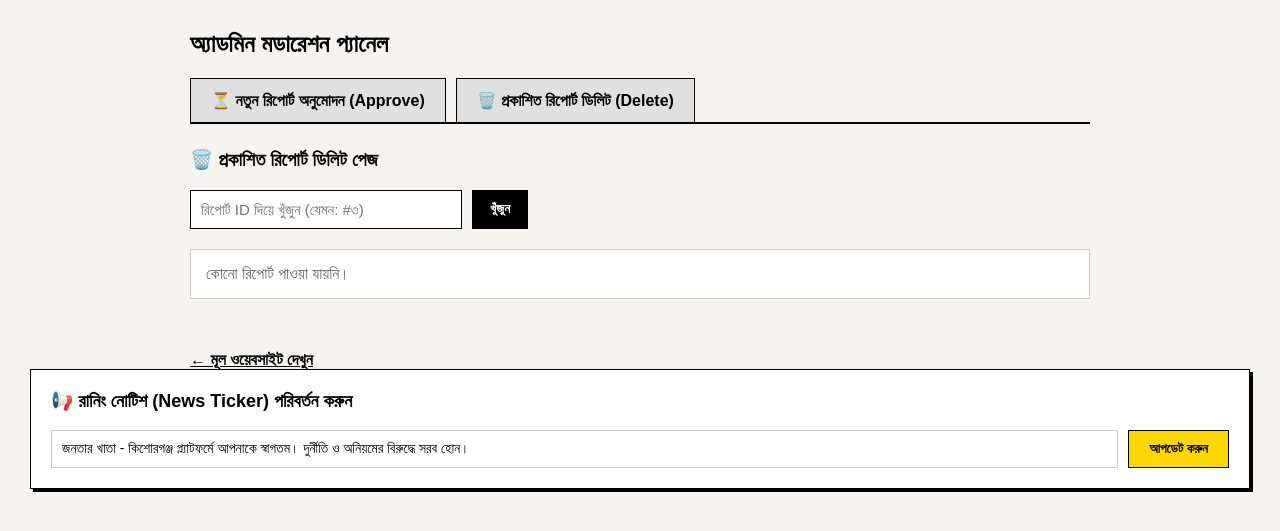
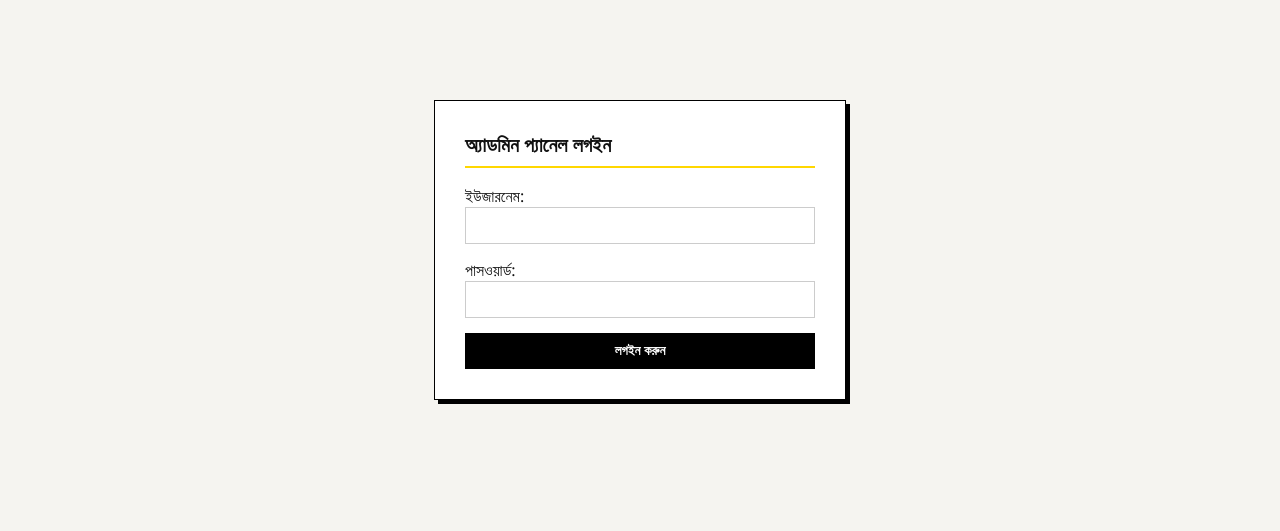
Before and after one commit to junayed1211/jonotar-khata-kishorgonj, a Flask app: page /admin in a window 1280 px wide. Shown: the top 531 px of the page. Run offline with Flask 3, Linux system fonts and the light colour scheme.

Commit message:
Update admin panel HTML structure and styles

```diff
--- a/templates/admin.html
+++ b/templates/admin.html
@@ -2,80 +2,100 @@
 <html lang="bn">
 <head>
     <meta charset="UTF-8">
-    <title>মডারেশন ড্যাশবোর্ড - জনতার খাতা</title>
+    <meta name="viewport" content="width=device-width, initial-scale=1.0">
+    <title>অ্যাডমিন প্যানেল - জনতার খাতা</title>
     <style>
-        body { font-family: Arial, sans-serif; background: #f5f4f0; margin: 30px; }
-        .container { max-width: 900px; margin: 0 auto; }
-        .nav-tabs { display: flex; gap: 10px; margin-bottom: 25px; border-bottom: 2px solid #000; }
-        .nav-tabs a { padding: 12px 20px; text-decoration: none; font-weight: bold; color: #000; background: #e0e0e0; border: 1px solid #000; border-bottom: none; }
-        .nav-tabs a.active { background: #ffd700; }
-        .post-card { background: #fff; padding: 20px; margin-bottom: 20px; border: 1px solid #000; box-shadow: 2px 2px 0px #000; }
-        .btn-approve { background: #28a745; color: white; padding: 8px 15px; text-decoration: none; font-weight: bold; border-radius: 2px; }
-        .btn-delete { background: #dc3545; color: white; padding: 8px 15px; text-decoration: none; font-weight: bold; border-radius: 2px; }
-        .search-box { margin-bottom: 20px; display: flex; gap: 10px; }
-        .search-box input { padding: 10px; border: 1px solid #000; width: 250px; font-size: 15px; }
-        .search-box button { padding: 10px 18px; background: #000; color: #fff; font-weight: bold; border: none; cursor: pointer; }
+        body { font-family: 'Segoe UI', Arial, sans-serif; background: #f5f4f0; margin: 0; padding: 20px; color: #111; }
+        .container { max-width: 1000px; margin: 0 auto; }
+
+        .login-card { background: #fff; border: 1px solid #000; padding: 30px; max-width: 350px; margin: 80px auto; box-shadow: 4px 4px 0px #000; }
+        .login-card h2 { margin-top: 0; font-size: 20px; border-bottom: 2px solid #ffd700; padding-bottom: 8px; }
+        .login-card input { width: 100%; padding: 10px; margin-bottom: 15px; border: 1px solid #ccc; box-sizing: border-box; }
+        .login-card button { width: 100%; padding: 10px; background: #000; color: #fff; border: none; font-weight: bold; cursor: pointer; }
+
+        header { display: flex; justify-content: space-between; align-items: center; border-bottom: 2px solid #000; padding-bottom: 15px; margin-bottom: 25px; }
+
+        .box { background: #fff; border: 1px solid #000; padding: 20px; margin-bottom: 25px; box-shadow: 3px 3px 0px #000; }
+        .post-card { background: #fafafa; border: 1px solid #ccc; padding: 15px; margin-bottom: 15px; }
+
+        .btn-approve { background: #28a745; color: white; padding: 8px 15px; text-decoration: none; font-weight: bold; display: inline-block; border-radius: 3px; }
+        .btn-delete { background: #dc3545; color: white; padding: 8px 15px; text-decoration: none; font-weight: bold; display: inline-block; border-radius: 3px; }
     </style>
 </head>
 <body>
-    <div class="container">
-        <h2>অ্যাডমিন মডারেশন প্যানেল</h2>
 
-        <!-- Tab Navigation for Approve vs Delete Pages -->
-        <div class="nav-tabs">
-            <a href="/admin?tab=approve" class="{% if tab == 'approve' %}active{% endif %}">⏳ নতুন রিপোর্ট অনুমোদন (Approve)</a>
-            <a href="/admin?tab=delete" class="{% if tab == 'delete' %}active{% endif %}">🗑️ প্রকাশিত রিপোর্ট ডিলিট (Delete)</a>
+<div class="container">
+
+    {% if show_login %}
+        <!-- লগইন সেকশন -->
+        <div class="login-card">
+            <h2>অ্যাডমিন প্যানেল লগইন</h2>
+            {% if error %}
+                <p style="color: red; font-size: 14px;">{{ error }}</p>
+            {% endif %}
+            <form method="POST" action="/admin">
+                <label>ইউজারনেম:</label>
+                <input type="text" name="username" required>
+
+                <label>পাসওয়ার্ড:</label>
+                <input type="password" name="password" required>
+
+                <button type="submit">লগইন করুন</button>
+            </form>
+        </div>
+    {% else %}
+        <!-- মূল অ্যাডমিন প্যানেল -->
+        <header>
+            <h2 style="margin:0;">জনতার খাতা - অ্যাডমিন প্যানেল</h2>
+            <a href="/logout" style="color: red; font-weight: bold; text-decoration: none;">লগআউট (Logout)</a>
+        </header>
+
+        <!-- নোটিশ পরিবর্তন বক্স -->
+        <div class="box">
+            <h3 style="margin-top:0;">📢 রানিং নোটিশ (News Ticker) পরিবর্তন করুন</h3>
+            <form action="/admin/update-notice" method="POST" style="display: flex; gap: 10px; flex-wrap: wrap;">
+                <input type="text" name="notice_text" value="{{ notice.content if notice else '' }}" placeholder="এখানে নতুন নোটিশ লিখুন..." style="flex: 1; padding: 10px; border: 1px solid #ccc;" required>
+                <button type="submit" style="padding: 10px 20px; background: #ffd700; color: #000; border: 1px solid #000; font-weight: bold; cursor: pointer;">আপডেট করুন</button>
+            </form>
         </div>
 
-        {% if tab == 'approve' %}
-            <h3>⏳ অপেক্ষমাণ নতুন রিপোর্টসমূহ</h3>
+        <!-- অপেক্ষমাণ অভিযোগসমূহ -->
+        <div class="box">
+            <h3>⏳ অনুমোদন প্রত্যাশী রিপোর্টসমূহ (Pending Reports)</h3>
             {% for post in pending_posts %}
-                <div class="post-card">
-                    <p><strong>থানা:</strong> {{ post.thana }} | <strong>দপ্তর:</strong> {{ post.category }}</p>
-                    <p style="font-size: 16px; background: #fafafa; padding: 10px; border-left: 3px solid #ffd700;">{{ post.content }}</p>
-                    <br>
-                    <a href="/admin/action/{{ post.id }}/approve" class="btn-approve">✓ অনুমোদন দিন (Publish)</a>
-                    <a href="/admin/action/{{ post.id }}/delete" class="btn-delete" style="margin-left: 10px;">✕ প্রত্যাখ্যান করুন</a>
+                <div class="post-card" style="border-left: 5px solid #ffc107;">
+                    <p><strong>আইডি:</strong> #{{ to_bn(post.id) }} | <strong>থানা:</strong> {{ post.thana }} | <strong>দপ্তর:</strong> {{ post.category }}</p>
+                    <p style="font-size: 15px; background: #fff; padding: 10px; border: 1px solid #eee;">“{{ post.content }}”</p>
+                    <div style="margin-top: 10px;">
+                        <a href="/admin/action/{{ post.id }}/approve" class="btn-approve">✅ অনুমোদন করুন (Approve)</a>
+                        <a href="/admin/action/{{ post.id }}/delete" class="btn-delete" onclick="return confirm('বাতিল করতে চান?');">❌ বাতিল করুন</a>
+                    </div>
                 </div>
             {% else %}
-                <p style="color: #666; background: #fff; padding: 15px; border: 1px solid #ccc;">এই মুহূর্তে কোনো নতুন পেন্ডিং রিপোর্ট নেই।</p>
+                <p style="color: #666;">কোনো অপেক্ষমাণ রিপোর্ট নেই।</p>
             {% endfor %}
+        </div>
 
-        {% else %}
-            <h3>🗑️ প্রকাশিত রিপোর্ট ডিলিট পেজ</h3>
-
-            <!-- ID Search Option -->
-            <form method="GET" action="/admin" class="search-box">
-                <input type="hidden" name="tab" value="delete">
-                <input type="text" name="search_id" value="{{ search_id }}" placeholder="রিপোর্ট ID দিয়ে খুঁজুন (যেমন: #৩)">
-                <button type="submit">খুঁজুন</button>
-                {% if search_id %}
-                    <a href="/admin?tab=delete" style="padding: 10px; background: #ccc; color: #000; text-decoration: none; font-weight: bold;">সব দেখান</a>
-                {% endif %}
-            </form>
-
+        <!-- প্রকাশিত অভিযোগসমূহ -->
+        <div class="box">
+            <h3>✅ প্রকাশিত লাইভ রিপোর্টসমূহ (Approved Reports)</h3>
             {% for post in approved_posts %}
                 <div class="post-card" style="border-left: 5px solid #28a745;">
                     <p><strong>আইডি:</strong> #{{ to_bn(post.id) }} | <strong>থানা:</strong> {{ post.thana }} | <strong>দপ্তর:</strong> {{ post.category }}</p>
-                    <p style="font-size: 15px; background: #fdfdfd; padding: 10px;">{{ post.content }}</p>
-                    <br>
-                    <a href="/admin/action/{{ post.id }}/delete" class="btn-delete" onclick="return confirm('আপনি কি নিশ্চিত যে এই রিপোর্টটি ডিলিট করতে চান?');">🗑️ সাইট থেকে স্থায়ীভাবে ডিলিট করুন</a>
+                    <p style="font-size: 15px; background: #fff; padding: 10px; border: 1px solid #eee;">“{{ post.content }}”</p>
+                    <div style="margin-top: 10px;">
+                        <a href="/admin/action/{{ post.id }}/delete" class="btn-delete" onclick="return confirm('আপনি কি নিশ্চিত যে এই রিপোর্টটি ডিলিট করতে চান?');">🗑️ সাইট থেকে ডিলিট করুন</a>
+                    </div>
                 </div>
             {% else %}
-                <p style="color: #666; background: #fff; padding: 15px; border: 1px solid #ccc;">কোনো রিপোর্ট পাওয়া যায়নি।</p>
+                <p style="color: #666;">কোনো প্রকাশিত রিপোর্ট নেই।</p>
             {% endfor %}
-        {% endif %}
+        </div>
 
-        <br><br>
-        <a href="/" style="color: #000; font-weight: bold; text-decoration: underline;">← মূল ওয়েবসাইট দেখুন</a>
-    </div>
-    <!-- অ্যাডমিন প্যানেল নোটিশ আপডেট বক্স -->
-<div style="background: #fff; border: 1px solid #000; padding: 20px; margin-bottom: 25px; box-shadow: 3px 3px 0px #000;">
-    <h3 style="margin-top: 0; font-size: 18px;">📢 রানিং নোটিশ (News Ticker) পরিবর্তন করুন</h3>
-    <form action="/admin/update-notice" method="POST" style="display: flex; gap: 10px; flex-wrap: wrap;">
-        <input type="text" name="notice_text" value="{{ notice.content if notice else '' }}" placeholder="এখানে নতুন নোটিশ লিখুন..." style="flex: 1; padding: 10px; border: 1px solid #ccc; font-size: 14px; min-width: 250px;" required>
-        <button type="submit" style="padding: 10px 20px; background: #ffd700; color: #000; border: 1px solid #000; font-weight: bold; cursor: pointer;">আপডেট করুন</button>
-    </form>
+        <a href="/" style="color: #000; font-weight: bold; text-decoration: underline;">← মূল ওয়েবসাইট দেখুন</a>
+    {% endif %}
+
 </div>
+
 </body>
 </html>
```
